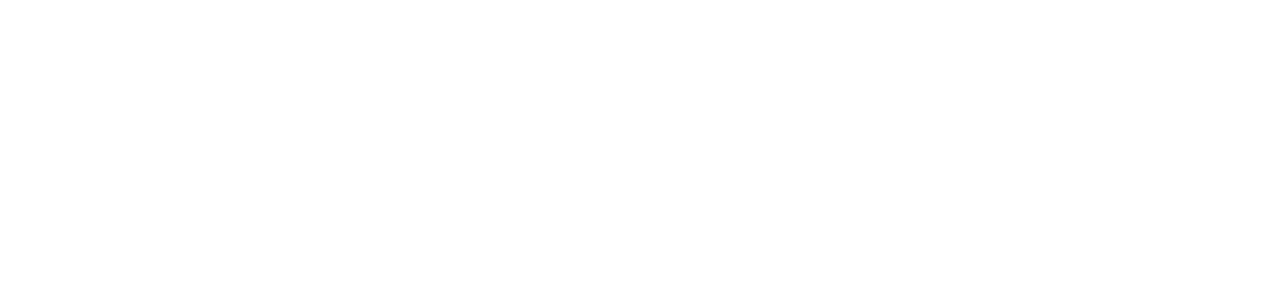
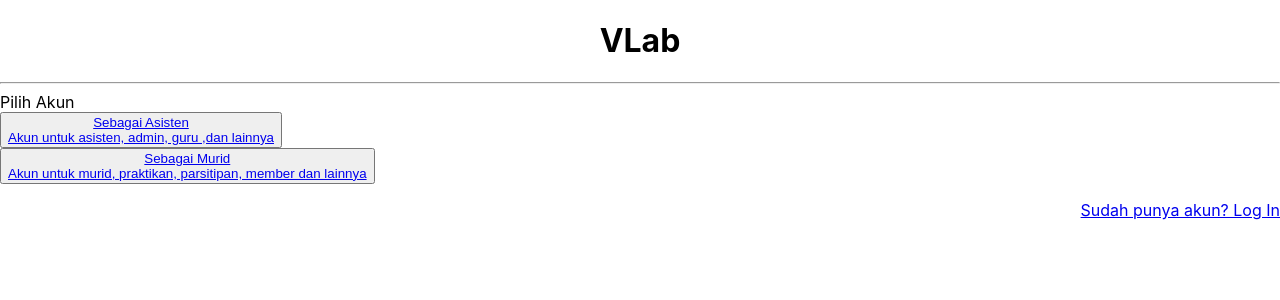
Before and after one commit to rg-km/final-project-engineering-55, a React (Create React App) app: page /sing-up-option in a window 1280 px wide. Before the commit this address had no page. Shown: the top 300 px of the page. Built offline with nearby package versions, Linux system fonts and the light colour scheme.

Commit message:
feat: Create Sing Up Option pages

```diff
--- a/src/App.js
+++ b/src/App.js
@@ -2,15 +2,17 @@
 import React from "react";
 import { Routes, Route } from "react-router-dom";
 import Homepage from "./routes/Homepage";
-import SignInOption from "./routes/SignInOption";
+import SignUpOption from "./routes/SignUpOption";
 import LogInOption from './routes/LogInOption';
+import CreateAccount from "./routes/assistant/CreateAccount";
 
 function App() {
   return (
     <Routes>
       <Route path="/" element={<Homepage />} />
-      <Route path="/create-account" element={<SignInOption />} />
+      <Route path="/sing-up-option" element={<SignUpOption />} />
       <Route path="/login" element={<LogInOption />} />
+      <Route path="/create-account" element={<CreateAccount />} />
     </Routes>
   );
 }
--- a/src/routes/Homepage.js
+++ b/src/routes/Homepage.js
@@ -16,7 +16,7 @@
               dibagikan oleh siswa dalam bentuk digital kapan saja dan di mana saja.
             </p>
             <div>
-              <Link to="/create-account">
+              <Link to="/sing-up-option">
                 <button>
                   Sign In
                 </button>
--- a/src/routes/SignInOption.js
+++ /dev/null
@@ -1,11 +0,0 @@
-import React from 'react'
-
-const SigninOption = () => {
-  return (
-    <div>
-      <h1>Sign In</h1>
-    </div>
-  )
-}
-
-export default SigninOption
--- /dev/null
+++ b/src/routes/SignUpOption.js
@@ -0,0 +1,31 @@
+import React from 'react'
+import { Link } from "react-router-dom";
+
+const SignUpOption = () => {
+  return (
+    <div>
+        <h1><center>VLab</center></h1>
+        <hr/>
+        Pilih Akun
+        <br></br>
+          <button>
+            <Link to="/create-account">
+              Sebagai Asisten<br></br>
+              Akun untuk asisten, admin, guru ,dan lainnya
+            </Link>
+          </button>
+        <br></br>
+          <button>
+            <Link to="/create-account">
+              Sebagai Murid<br></br>
+              Akun untuk murid, praktikan, parsitipan, member dan lainnya
+            </Link>
+          </button>
+          <Link to="/login">
+            <p align="right">Sudah punya akun? Log In</p>
+          </Link>
+    </div>
+  )
+}
+
+export default SignUpOption
--- a/src/routes/assistant/CreateAccount.js
+++ b/src/routes/assistant/CreateAccount.js
@@ -0,0 +1,11 @@
+import React from 'react'
+
+const LogInOption = () => {
+  return (
+    <div>
+        <h1>Sing Up</h1>
+    </div>
+  )
+}
+
+export default LogInOption
```
